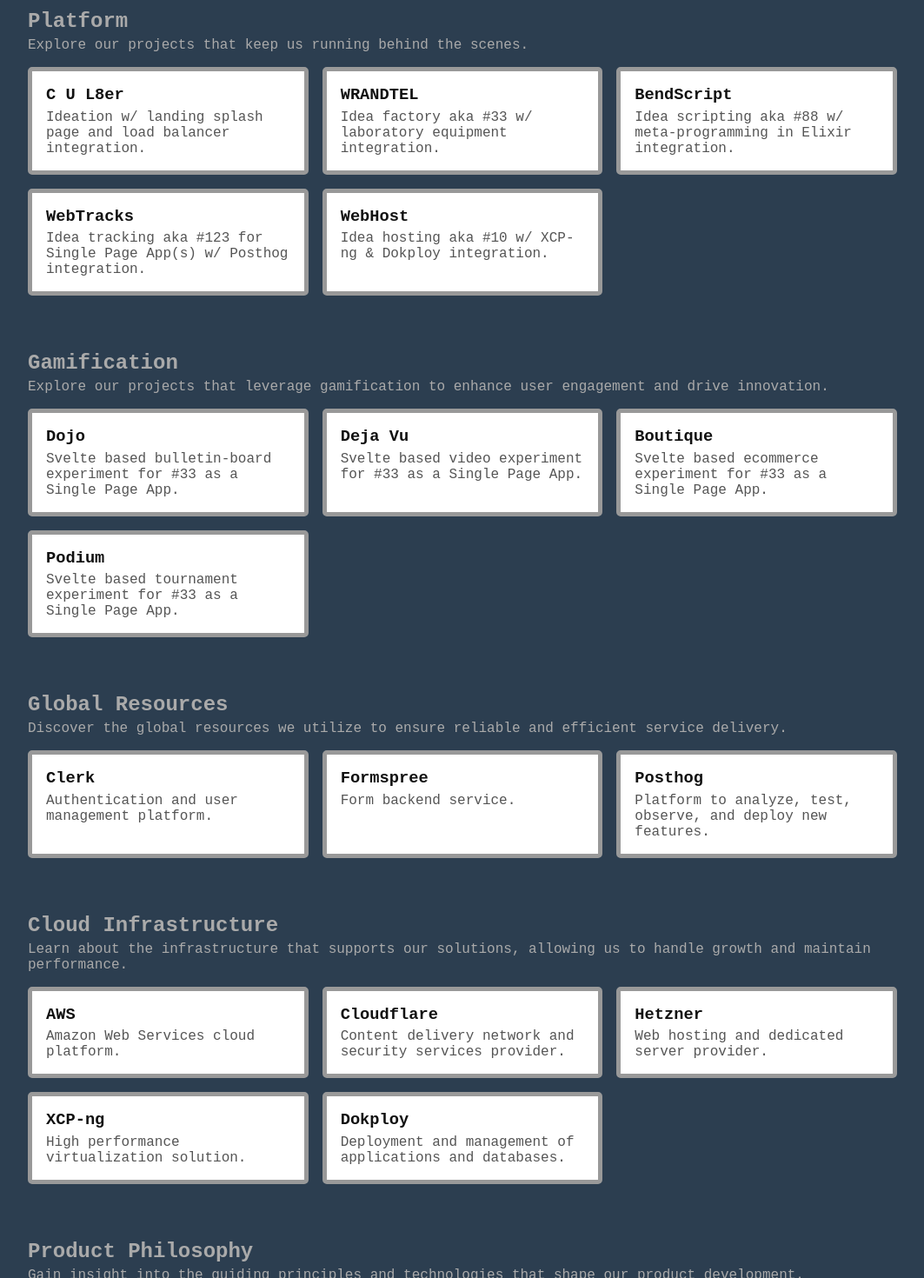
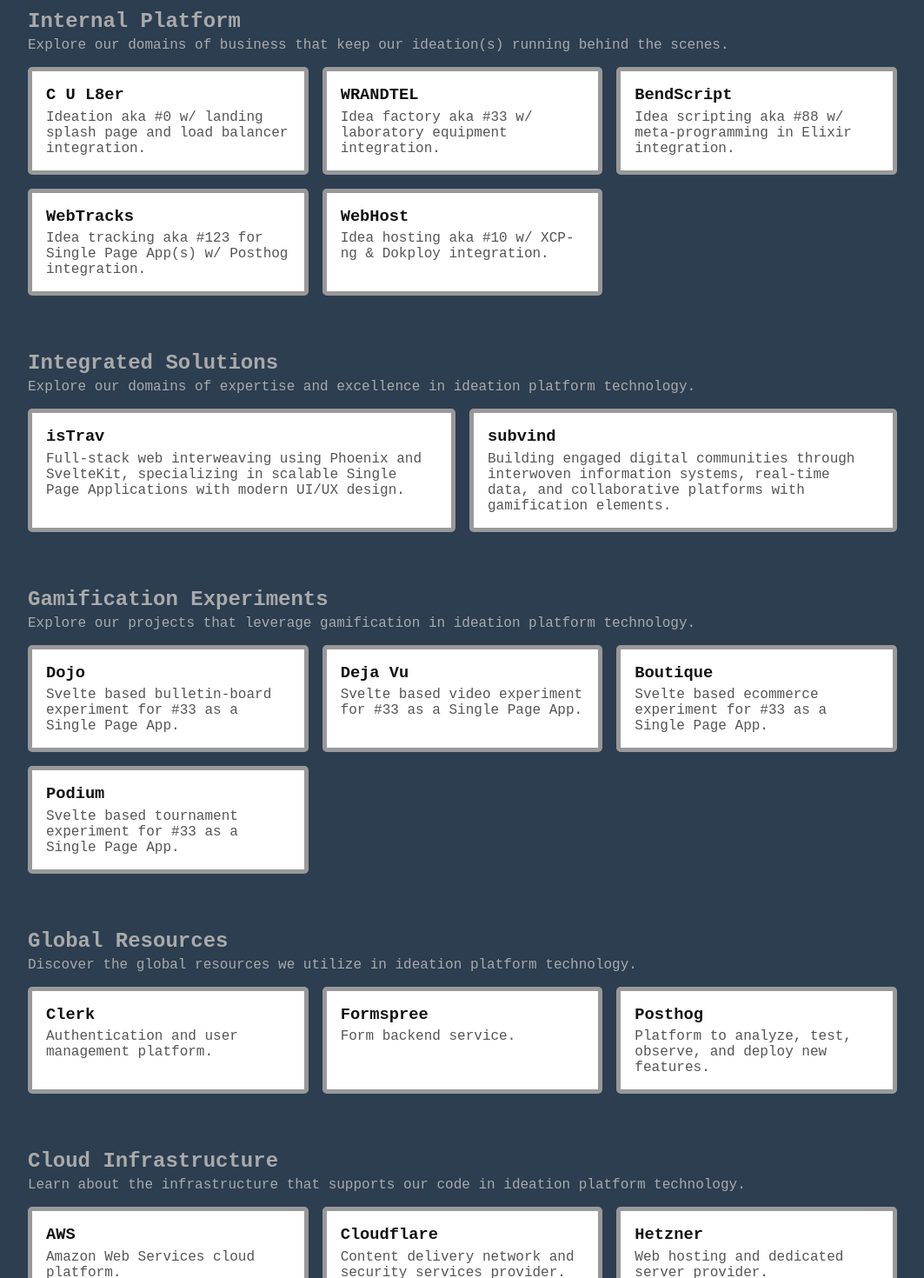
Before and after one commit to c-u-l8er/wrandtel, a SvelteKit app: page /portfolio in a window 1280 px wide. Shown: the part 260-1730 px from the top of the page at 87% size, without its empty margins (108-1171 px from the left). Built offline with nearby package versions, Linux system fonts and the light colour scheme.

Commit message:
portfolio 2

```diff
--- a/src/routes/portfolio/+page.svelte
+++ b/src/routes/portfolio/+page.svelte
@@ -7,16 +7,17 @@
     <h1>Grasp Our<br />Business Portfolio</h1>
 
     <section class="portfolio-section">
-        <h2>Platform</h2>
+        <h2>Internal Platform</h2>
         <p class="section-description">
-            Explore our projects that keep us running behind the scenes.
+            Explore our domains of business that keep our ideation(s) running
+            behind the scenes.
         </p>
 
         <div class="portfolio-items">
             <div class="portfolio-item">
                 <h3>C U L8er</h3>
                 <p>
-                    Ideation w/ landing splash page and load balancer
+                    Ideation aka #0 w/ landing splash page and load balancer
                     integration.
                 </p>
             </div>
@@ -46,10 +47,37 @@
     </section>
 
     <section class="portfolio-section">
-        <h2>Gamification</h2>
+        <h2>Integrated Solutions</h2>
         <p class="section-description">
-            Explore our projects that leverage gamification to enhance user
-            engagement and drive innovation.
+            Explore our domains of expertise and excellence in ideation platform
+            technology.
+        </p>
+
+        <div class="portfolio-items">
+            <div class="portfolio-item">
+                <h3>isTrav</h3>
+                <p>
+                    Full-stack web interweaving using Phoenix and SvelteKit,
+                    specializing in scalable Single Page Applications with
+                    modern UI/UX design.
+                </p>
+            </div>
+            <div class="portfolio-item">
+                <h3>subvind</h3>
+                <p>
+                    Building engaged digital communities through interwoven
+                    information systems, real-time data, and collaborative
+                    platforms with gamification elements.
+                </p>
+            </div>
+        </div>
+    </section>
+
+    <section class="portfolio-section">
+        <h2>Gamification Experiments</h2>
+        <p class="section-description">
+            Explore our projects that leverage gamification in ideation platform
+            technology.
         </p>
 
         <div class="portfolio-items">
@@ -86,8 +114,8 @@
     <section class="portfolio-section">
         <h2>Global Resources</h2>
         <p class="section-description">
-            Discover the global resources we utilize to ensure reliable and
-            efficient service delivery.
+            Discover the global resources we utilize in ideation platform
+            technology.
         </p>
 
         <div class="portfolio-items">
@@ -111,8 +139,8 @@
     <section class="portfolio-section">
         <h2>Cloud Infrastructure</h2>
         <p class="section-description">
-            Learn about the infrastructure that supports our solutions, allowing
-            us to handle growth and maintain performance.
+            Learn about the infrastructure that supports our code in ideation
+            platform technology.
         </p>
 
         <div class="portfolio-items">
@@ -143,7 +171,7 @@
         <h2>Product Philosophy</h2>
         <p class="section-description">
             Gain insight into the guiding principles and technologies that shape
-            our product development.
+            our product development in ideation platform technology.
         </p>
 
         <div class="portfolio-items">
@@ -162,7 +190,7 @@
         <h2>Advanced Materials</h2>
         <p class="section-description">
             Explore the cutting-edge frameworks and libraries that we
-            incorporate to create modern and responsive user interfaces.
+            incorporate in ideation platform technology.
         </p>
 
         <div class="portfolio-items">
@@ -181,7 +209,7 @@
         <h2>Technical Acumen</h2>
         <p class="section-description">
             Delve into the array of technical skills and programming languages
-            that drive our development process.
+            that drive our development process in ideation platform technology.
         </p>
 
         <div class="portfolio-items">
@@ -238,7 +266,7 @@
         <h2>Our Clients</h2>
         <p class="section-description">
             Discover the clients who trust us to deliver innovative and
-            effective solutions.
+            effective results.
         </p>
 
         <div class="portfolio-items">
```
